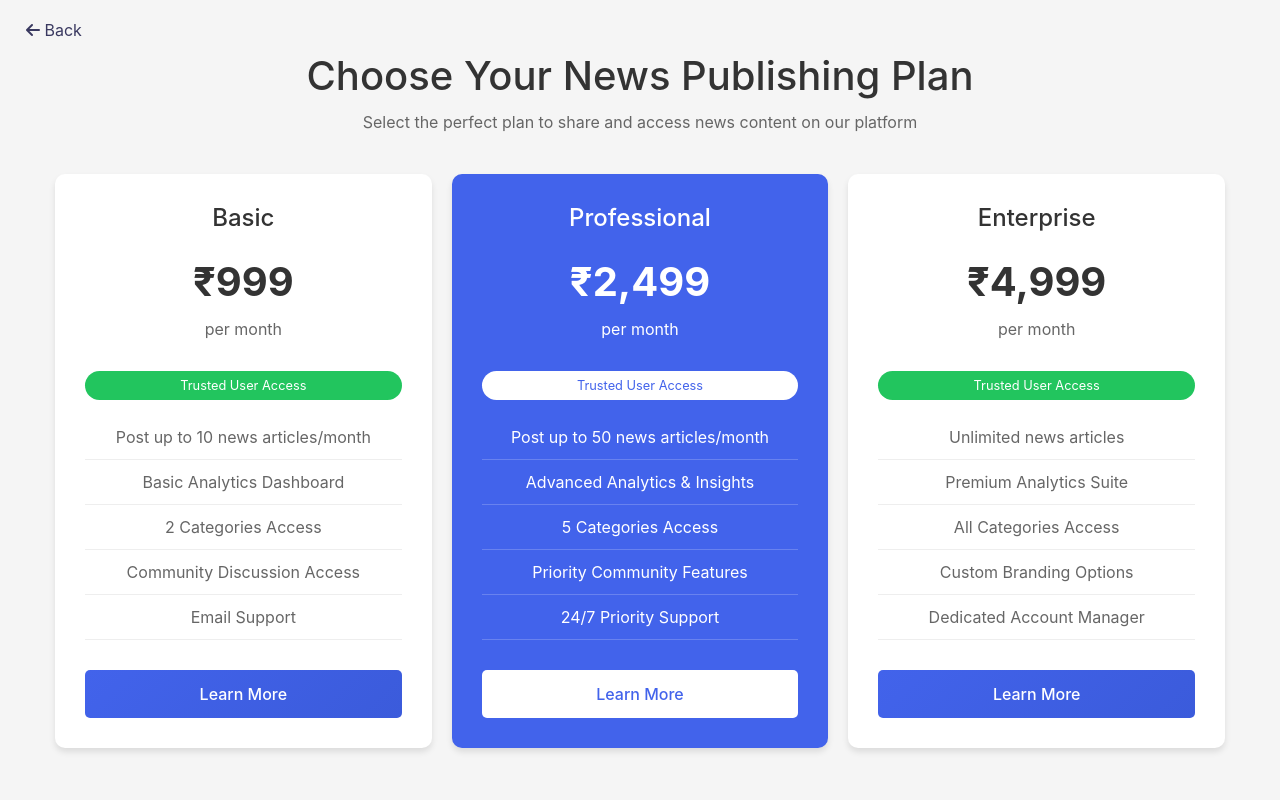
After one commit to Shit-Heads/kynhackathon, a Python web app: template code/templates/subscription.html in a window 1280 px wide. The commit adds this page. Run offline with Jinja, Linux system fonts and the light colour scheme; the template is opened without the code that fills it, so the values that code supplies are empty; some libraries are stand-ins or nearby versions.

Commit message:
about and subscription page added

```diff
--- a/code/templates/index.html
+++ b/code/templates/index.html
@@ -38,10 +38,10 @@
             <a class="nav-link_w" href="#">Home</a>
           </li>
           <li class="nav-item_w">
-            <a class="nav-link_w" href="#">About</a>
+            <a class="nav-link_w" href="{{ url_for('about') }}">About</a>
           </li>
           <li class="nav-item_w">
-            <a class="nav-link_w" href="#">Pricing</a>
+            <a class="nav-link_w" href="{{ url_for('pricing') }}">Pricing</a>
           </li>
           <li class="nav-item_w">
             <a class="nav-link_w" href="{{ url_for('logout') }}">Logout</a>
--- a/code/templates/login.html
+++ b/code/templates/login.html
@@ -19,6 +19,7 @@
                 <ul>
                     <li><a href="#" class="link active">Home</a></li>
                     <li><a href="{{ url_for('about') }}" class="link">About</a></li>
+                    <li><a href="{{ url_for('pricing') }}" class="link">Pricing</a></li>
                 </ul>
             </div>
             <div class="nav-button">
--- /dev/null
+++ b/code/templates/subscription.html
@@ -0,0 +1,417 @@
+<!DOCTYPE html>
+<html lang="en">
+<head>
+    <meta charset="UTF-8">
+    <meta name="viewport" content="width=device-width, initial-scale=1.0">
+    <link href="https://stackpath.bootstrapcdn.com/bootstrap/4.5.2/css/bootstrap.min.css" rel="stylesheet">
+    <link href="https://cdnjs.cloudflare.com/ajax/libs/font-awesome/6.0.0-beta3/css/all.min.css" rel="stylesheet">
+    <title>News Aggregator Pricing</title>
+    <style>
+        * {
+            margin: 0;
+            padding: 0;
+            box-sizing: border-box;
+            font-family: -apple-system, BlinkMacSystemFont, "Segoe UI", Roboto, sans-serif;
+        }
+
+        body {
+            min-height: 100vh;
+            display: flex;
+            justify-content: center;
+            align-items: center;
+            background-color: #f5f5f5;
+            padding: 20px;
+        }
+
+        .container {
+            max-width: 1200px;
+            width: 100%;
+            text-align: center;
+        }
+
+        h1 {
+            margin-bottom: 10px;
+            color: #333;
+            font-size: 2.5rem;
+        }
+
+        .subtitle {
+            color: #666;
+            margin-bottom: 40px;
+        }
+
+        .pricing-container {
+            display: flex;
+            justify-content: center;
+            gap: 20px;
+            flex-wrap: wrap;
+        }
+
+        .pricing-card {
+            background: white;
+            border-radius: 10px;
+            padding: 30px;
+            min-width: 280px;
+            flex: 1;
+            display: flex;
+            flex-direction: column;
+            box-shadow: 0 4px 6px rgba(0, 0, 0, 0.1);
+            transition: transform 0.3s ease;
+        }
+
+        .pricing-card:hover {
+            transform: translateY(-5px);
+        }
+
+        .pricing-card.featured {
+            background: #4263eb;
+            color: white;
+        }
+
+        .plan-name {
+            font-size: 1.5rem;
+            margin-bottom: 20px;
+            color: #333;
+        }
+
+        .featured .plan-name,
+        .featured .price,
+        .featured .period {
+            color: white;
+        }
+
+        .price {
+            font-size: 2.5rem;
+            font-weight: bold;
+            color: #333;
+            margin-bottom: 5px;
+        }
+
+        .period {
+            color: #666;
+            margin-bottom: 30px;
+        }
+
+        .features {
+            list-style: none;
+            margin-bottom: 30px;
+            flex-grow: 1;
+        }
+
+        .features li {
+            padding: 10px 0;
+            border-bottom: 1px solid #eee;
+            color: #666;
+        }
+
+        .featured .features li {
+            border-bottom-color: rgba(255, 255, 255, 0.2);
+            color: white;
+        }
+
+        .trusted-badge {
+            background: #22c55e;
+            color: white;
+            padding: 5px 10px;
+            border-radius: 15px;
+            font-size: 0.8rem;
+            display: inline-block;
+            margin-bottom: 15px;
+        }
+
+        .featured .trusted-badge {
+            background: white;
+            color: #4263eb;
+        }
+
+        .btn {
+            background: linear-gradient(135deg, #4263eb, #3b5bdb);
+            color: white;
+            padding: 12px 24px;
+            border-radius: 5px;
+            text-decoration: none;
+            font-weight: 500;
+            transition: opacity 0.3s ease;
+            border: none;
+            cursor: pointer;
+        }
+
+        .featured .btn {
+            background: white;
+            color: #4263eb;
+        }
+
+        .btn:hover {
+            opacity: 0.9;
+        }
+
+        /* Modal Styles */
+        .modal {
+            display: none;
+            position: fixed;
+            top: 0;
+            left: 0;
+            width: 100%;
+            height: 100%;
+            background-color: rgba(0, 0, 0, 0.5);
+            justify-content: center;
+            align-items: center;
+            z-index: 1000;
+        }
+
+        .modal-content {
+            background: white;
+            padding: 30px;
+            border-radius: 10px;
+            max-width: 500px;
+            width: 90%;
+            max-height: 90vh;
+            overflow-y: auto;
+        }
+
+        .back-button {
+            position: absolute;
+            top: 10px;
+            left: 10px;
+            background-color: var(--primary-color);
+            color: #3A3960;
+            border: none;
+            padding: 0.5rem 1rem;
+            border-radius: 5px;
+            font-size: 1rem;
+            cursor: pointer;
+            transition: background-color 0.3s ease;
+        }
+
+        .back-button:hover {
+            background-color: #3A3960;
+            color: white;
+        }
+
+        .close-modal {
+            position: absolute;
+            right: 20px;
+            top: 20px;
+            font-size: 24px;
+            cursor: pointer;
+            color: #666;
+        }
+
+        /* Payment Form Styles */
+        .payment-form {
+            text-align: left;
+        }
+
+        .form-group {
+            margin-bottom: 20px;
+        }
+
+        .form-group label {
+            display: block;
+            margin-bottom: 5px;
+            color: #333;
+            font-weight: 500;
+        }
+
+        .form-group input {
+            width: 100%;
+            padding: 10px;
+            border: 1px solid #ddd;
+            border-radius: 5px;
+            font-size: 16px;
+        }
+
+        .payment-summary {
+            background: #f8f9fa;
+            padding: 20px;
+            border-radius: 5px;
+            margin: 20px 0;
+        }
+
+        .summary-row {
+            display: flex;
+            justify-content: space-between;
+            margin-bottom: 10px;
+        }
+
+        .summary-total {
+            border-top: 2px solid #ddd;
+            padding-top: 10px;
+            margin-top: 10px;
+            font-weight: bold;
+        }
+
+        @media (max-width: 768px) {
+            .pricing-card {
+                min-width: 100%;
+            }
+
+            h1 {
+                font-size: 2rem;
+            }
+
+            .price {
+                font-size: 2rem;
+            }
+
+            .modal-content {
+                width: 95%;
+                padding: 20px;
+            }
+        }
+    </style>
+</head>
+<body>
+    <div>
+        <button class="back-button" onclick="history.back()"><i class="fas fa-arrow-left"></i> Back</button>
+    </div>
+    <div class="container">
+        <h1>Choose Your News Publishing Plan</h1>
+        <p class="subtitle">Select the perfect plan to share and access news content on our platform</p>
+
+        <div class="pricing-container">
+            <div class="pricing-card">
+                <h2 class="plan-name">Basic</h2>
+                <div class="price">₹999</div>
+                <div class="period">per month</div>
+                <div class="trusted-badge">Trusted User Access</div>
+                <ul class="features">
+                    <li>Post up to 10 news articles/month</li>
+                    <li>Basic Analytics Dashboard</li>
+                    <li>2 Categories Access</li>
+                    <li>Community Discussion Access</li>
+                    <li>Email Support</li>
+                </ul>
+                <button class="btn" onclick="openModal('Basic', '999')">Learn More</button>
+            </div>
+
+            <div class="pricing-card featured">
+                <h2 class="plan-name">Professional</h2>
+                <div class="price">₹2,499</div>
+                <div class="period">per month</div>
+                <div class="trusted-badge">Trusted User Access</div>
+                <ul class="features">
+                    <li>Post up to 50 news articles/month</li>
+                    <li>Advanced Analytics & Insights</li>
+                    <li>5 Categories Access</li>
+                    <li>Priority Community Features</li>
+                    <li>24/7 Priority Support</li>
+                </ul>
+                <button class="btn" onclick="openModal('Professional', '2499')">Learn More</button>
+            </div>
+
+            <div class="pricing-card">
+                <h2 class="plan-name">Enterprise</h2>
+                <div class="price">₹4,999</div>
+                <div class="period">per month</div>
+                <div class="trusted-badge">Trusted User Access</div>
+                <ul class="features">
+                    <li>Unlimited news articles</li>
+                    <li>Premium Analytics Suite</li>
+                    <li>All Categories Access</li>
+                    <li>Custom Branding Options</li>
+                    <li>Dedicated Account Manager</li>
+                </ul>
+                <button class="btn" onclick="openModal('Enterprise', '4999')">Learn More</button>
+            </div>
+        </div>
+    </div>
+
+    <!-- Payment Modal -->
+    <div class="modal" id="paymentModal">
+        <div class="modal-content">
+            <span class="close-modal" onclick="closeModal()">&times;</span>
+            <h2 style="margin-bottom: 20px">Complete Your Subscription</h2>
+            <div class="payment-summary">
+                <div class="summary-row">
+                    <span>Plan:</span>
+                    <span id="selectedPlan">Professional</span>
+                </div>
+                <div class="summary-row">
+                    <span>Duration:</span>
+                    <span>1 Month</span>
+                </div>
+                <div class="summary-row">
+                    <span>Base Price:</span>
+                    <span id="basePrice">₹2,499</span>
+                </div>
+                <div class="summary-row">
+                    <span>GST (18%):</span>
+                    <span id="gstAmount">₹449.82</span>
+                </div>
+                <div class="summary-row summary-total">
+                    <span>Total:</span>
+                    <span id="totalAmount">₹2,948.82</span>
+                </div>
+            </div>
+            <form class="payment-form">
+                <div class="form-group">
+                    <label for="cardName">Name on Card</label>
+                    <input type="text" id="cardName" placeholder="Enter name as on card" required>
+                </div>
+                <div class="form-group">
+                    <label for="cardNumber">Card Number</label>
+                    <input type="text" id="cardNumber" placeholder="1234 5678 9012 3456" maxlength="16" required>
+                </div>
+                <div style="display: flex; gap: 20px;">
+                    <div class="form-group" style="flex: 1;">
+                        <label for="expiry">Expiry Date</label>
+                        <input type="text" id="expiry" placeholder="MM/YY" maxlength="5" required>
+                    </div>
+                    <div class="form-group" style="flex: 1;">
+                        <label for="cvv">CVV</label>
+                        <input type="password" id="cvv" placeholder="123" maxlength="3" required>
+                    </div>
+                </div>
+                <button type="submit" class="btn" style="width: 100%;">Complete Payment</button>
+            </form>
+        </div>
+    </div>
+
+    <script>
+        function openModal(plan, price) {
+            const modal = document.getElementById('paymentModal');
+            const selectedPlan = document.getElementById('selectedPlan');
+            const basePrice = document.getElementById('basePrice');
+            const gstAmount = document.getElementById('gstAmount');
+            const totalAmount = document.getElementById('totalAmount');
+
+            // Update modal content
+            selectedPlan.textContent = plan;
+            basePrice.textContent = `₹${price}`;
+
+            // Calculate GST and total
+            const gst = (price * 0.18).toFixed(2);
+            const total = (parseFloat(price) + parseFloat(gst)).toFixed(2);
+
+            gstAmount.textContent = `₹${gst}`;
+            totalAmount.textContent = `₹${total}`;
+
+            modal.style.display = 'flex';
+        }
+
+        function closeModal() {
+            const modal = document.getElementById('paymentModal');
+            modal.style.display = 'none';
+        }
+
+        // Close modal when clicking outside
+        window.onclick = function(event) {
+            const modal = document.getElementById('paymentModal');
+            if (event.target == modal) {
+                modal.style.display = 'none';
+            }
+        }
+
+        // Basic form validation
+        document.querySelector('.payment-form').addEventListener('submit', function(e) {
+            e.preventDefault();
+            alert('Payment processed successfully!');
+            closeModal();
+        });
+    </script>
+        <script src="https://code.jquery.com/jquery-3.5.1.slim.min.js"></script>
+        <script src="https://cdn.jsdelivr.net/npm/@popperjs/core@2.5.4/dist/umd/popper.min.js"></script>
+        <script src="https://stackpath.bootstrapcdn.com/bootstrap/4.5.2/js/bootstrap.min.js"></script>
+</body>
+</html>
```
Also changed, not shown: code/templates/about.html (+123 -10 lines).
